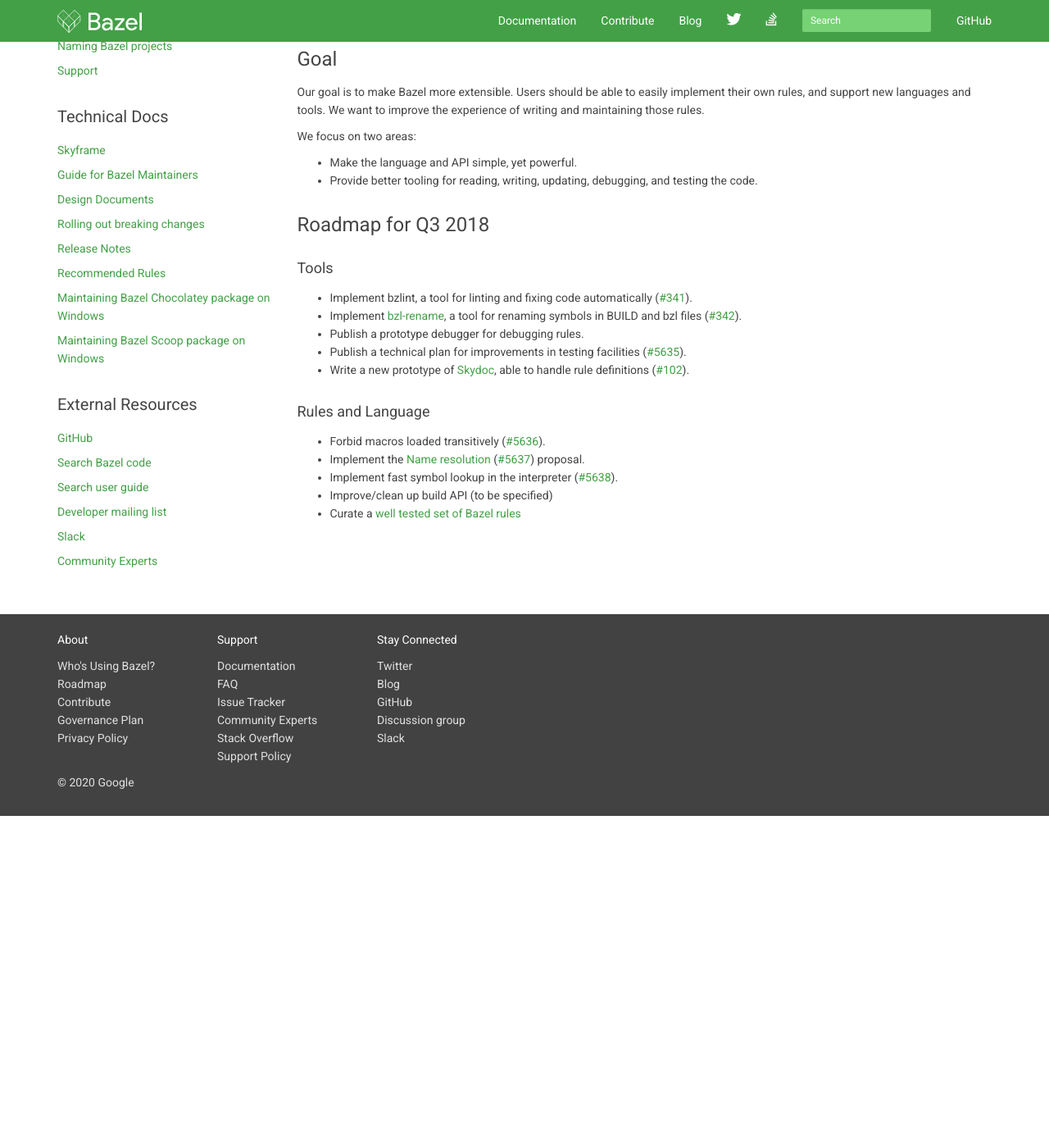
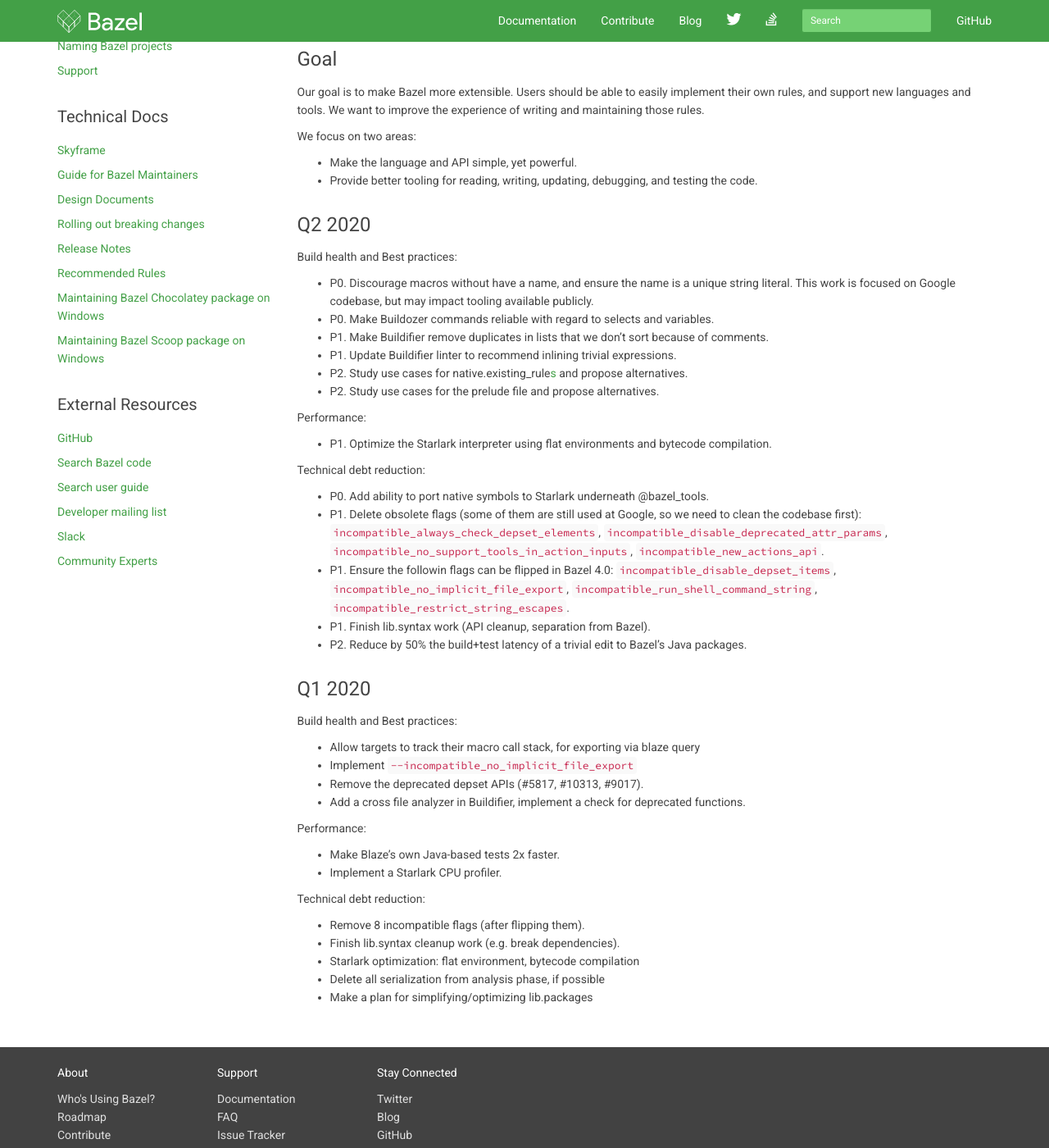
Before and after one commit to bazelbuild/bazel-website, a Jekyll site: the page built from roadmaps/starlark.md, in a window 1280 px wide and 1400 px high, scrolled down 281 px. Shown: the whole window at 82% size. Built offline with Jekyll 4.4.1, drawn with Linux system fonts in a browser that asks for light colours; nearby versions of some CDN libraries; library files that are not in the unit come from our copies; comment, search, counter and statistics services are not loaded; before the commit the page ends 1276 px from its top, so only the background shows below that; some of the changed text lies outside the part shown.

Commit message:
Update roadmap for the Starlark/FrontEnd team

```diff
--- a/roadmaps/starlark.md
+++ b/roadmaps/starlark.md
@@ -5,7 +5,7 @@
 
 # Starlark Roadmap
 
-*Last verified: 2018-07-18*
+*Last verified: 2020-04-21*
 ([update history](https://github.com/bazelbuild/bazel-website/commits/master/roadmaps/starlark.md))
 
 *Point of contact:* [laurentlb](https://github.com/laurentlb)
@@ -21,24 +21,59 @@
 * Make the language and API simple, yet powerful.
 * Provide better tooling for reading, writing, updating, debugging, and testing the code.
 
-## Roadmap for Q3 2018
 
-#### Tools
+## Q2 2020
 
-* Implement bzlint, a tool for linting and fixing code automatically ([#341](https://github.com/bazelbuild/buildtools/issues/341)).
-* Implement [bzl-rename](https://docs.google.com/document/d/1quFadX5neC6dWC6uAG1WNQl9Yj1K7lR-LZD1JCrvj9A/edit),
-  a tool for renaming symbols in BUILD and bzl files ([#342](https://github.com/bazelbuild/buildtools/issues/342)).
-* Publish a prototype debugger for debugging rules.
-* Publish a technical plan for improvements in testing facilities ([#5635](https://github.com/bazelbuild/bazel/issues/5635)).
-* Write a new prototype of [Skydoc](https://skydoc.bazel.build/), able to handle
-  rule definitions ([#102](https://github.com/bazelbuild/skydoc/issues/102)).
+Build health and Best practices:
 
+* P0. Discourage macros without have a name, and ensure the name is a unique
+  string literal. This work is focused on Google codebase, but may impact
+  tooling available publicly.
+* P0. Make Buildozer commands reliable with regard to selects and variables.
+* P1. Make Buildifier remove duplicates in lists that we don’t sort because of
+  comments.
+* P1. Update Buildifier linter to recommend inlining trivial expressions.
+* P2. Study use cases for native.existing_rule[s]() and propose alternatives.
+* P2. Study use cases for the prelude file and propose alternatives.
 
-#### Rules and Language
+Performance:
 
-* Forbid macros loaded transitively ([#5636](https://github.com/bazelbuild/bazel/issues/5636)).
-* Implement the [Name resolution](https://github.com/bazelbuild/proposals/blob/master/docs/2018-06-18-name-resolution.md)
-  ([#5637](https://github.com/bazelbuild/bazel/issues/5637)) proposal.
-* Implement fast symbol lookup in the interpreter ([#5638](https://github.com/bazelbuild/bazel/issues/5638)).
-* Improve/clean up build API (to be specified)
-* Curate a [well tested set of Bazel rules](https://docs.google.com/document/d/1oYQ-cqmqrpVE02rphobn4F_Q-lqvch4IiUlqEy9q2Fs/edit)
+* P1. Optimize the Starlark interpreter using flat environments and bytecode
+  compilation.
+
+Technical debt reduction:
+
+* P0. Add ability to port native symbols to Starlark underneath @bazel_tools.
+* P1. Delete obsolete flags (some of them are still used at Google, so we need to
+  clean the codebase first): `incompatible_always_check_depset_elements`,
+  `incompatible_disable_deprecated_attr_params`,
+  `incompatible_no_support_tools_in_action_inputs`, `incompatible_new_actions_api`.
+* P1. Ensure the followin flags can be flipped in Bazel 4.0:
+  `incompatible_disable_depset_items`, `incompatible_no_implicit_file_export`,
+  `incompatible_run_shell_command_string`,
+  `incompatible_restrict_string_escapes`.
+* P1. Finish lib.syntax work (API cleanup, separation from Bazel).
+* P2. Reduce by 50% the build+test latency of a trivial edit to Bazel’s Java packages.
+
+## Q1 2020
+
+Build health and Best practices:
+
+* Allow targets to track their macro call stack, for exporting via blaze query
+* Implement `--incompatible_no_implicit_file_export`
+* Remove the deprecated depset APIs (#5817, #10313, #9017).
+* Add a cross file analyzer in Buildifier, implement a check for deprecated
+  functions.
+
+Performance:
+
+* Make Blaze’s own Java-based tests 2x faster.
+* Implement a Starlark CPU profiler.
+
+Technical debt reduction:
+
+* Remove 8 incompatible flags (after flipping them).
+* Finish lib.syntax cleanup work (e.g. break dependencies).
+* Starlark optimization: flat environment, bytecode compilation
+* Delete all serialization from analysis phase, if possible
+* Make a plan for simplifying/optimizing lib.packages
```
